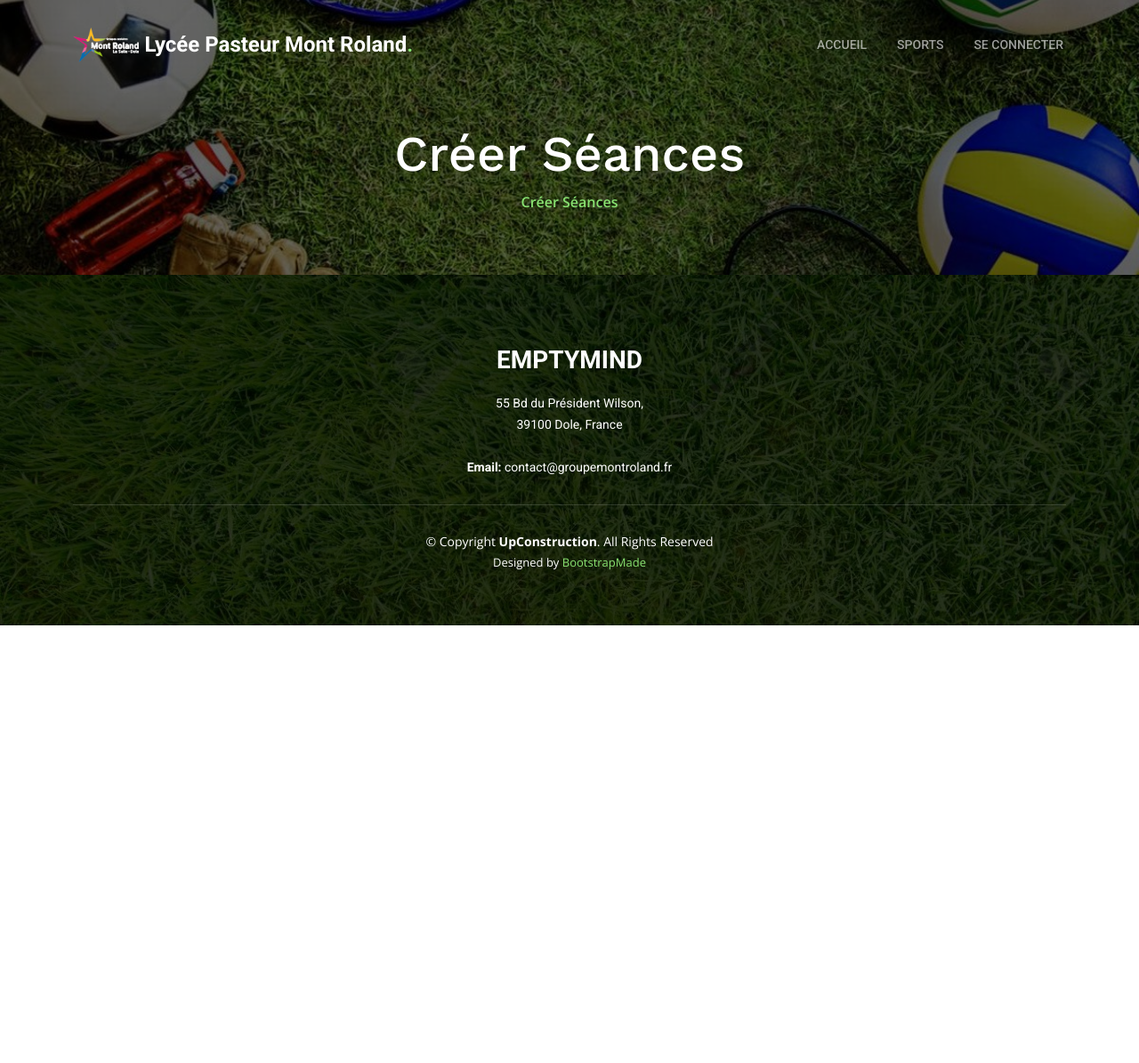
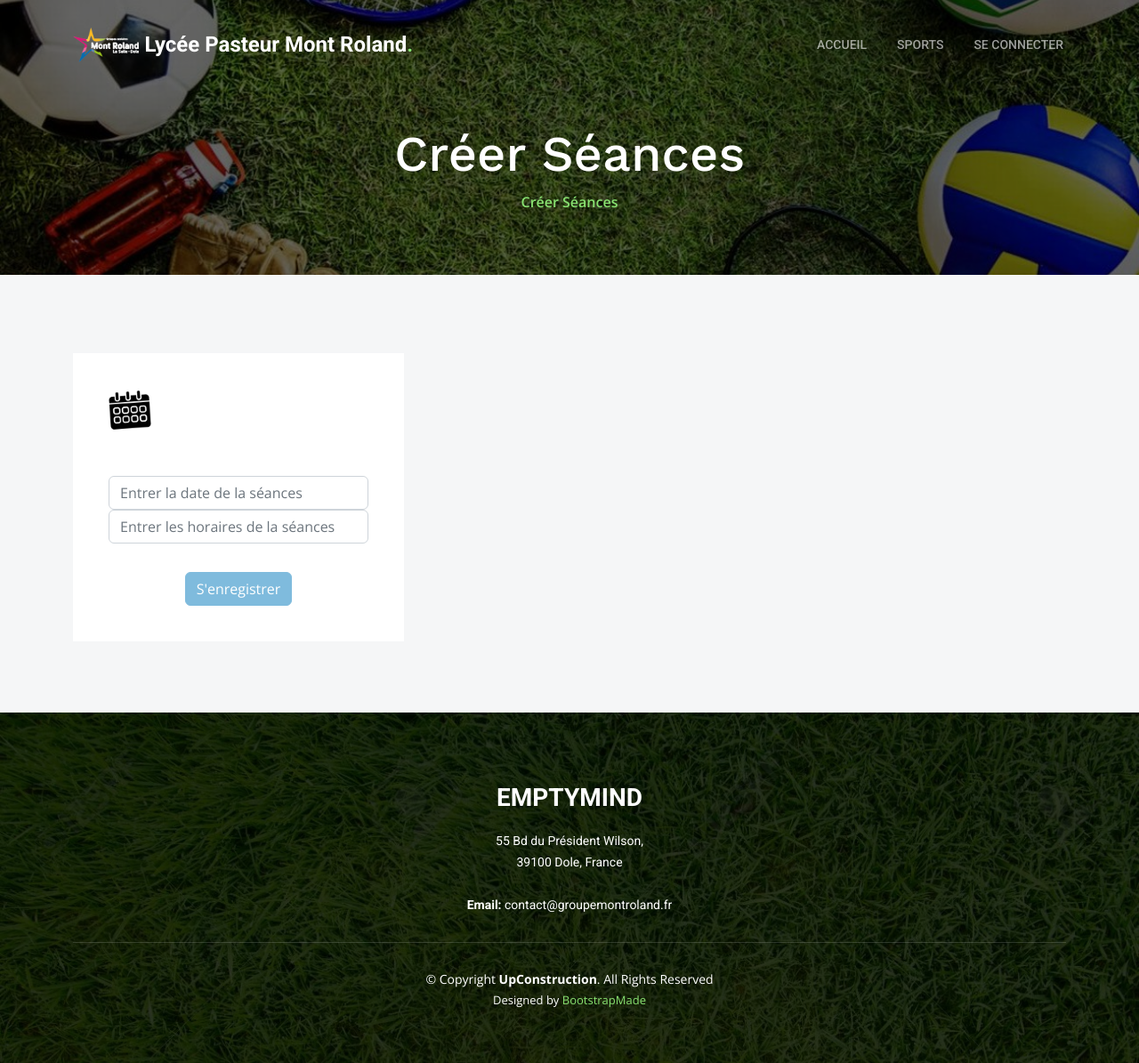
Before and after one commit to Sommaly/CloverleafV2, a PHP site: page /index.php?route=create-seance in a window 1280 px wide. Shown: the whole page at 89% size. Before the commit the page ends 703 px from the top, so only its background shows below. Run offline with PHP 8.4, Linux system fonts and the light colour scheme.

Commit message:
changement

```diff
--- a/page/seance/create-seance.php
+++ b/page/seance/create-seance.php
@@ -7,7 +7,63 @@
           <li>Créer Séances</li>
         </ol>
 
+      </div>
+    </div>
 
 
+
+    <!-- ======= Services Section ======= -->
+    <section id="services" class="services section-bg">
+
+      <div class="container" data-aos="fade-up">
+
+
+
+      <div class="row gy-4">
+
+        <div class="btn_center">
+
+          <div class="col-lg-4 col-md-6" data-aos="fade-up" data-aos-delay="100">
+            <div class="service-item  position-relative">
+              <div class="icon">
+              <img src="././assets/img/calendrier.png" class="img-fluid rounded-start"  alt="...">
+              </div>
+
+              <form action="index.php?route=store-categorie" method="post">
+                  <div class="form-group">
+                  <label for="libelle"></label>
+                  <input type="text" class="form-control" id="libelle" name="libelle" placeholder="Entrer la date de la séances">
+                  </div>
+
+              <form action="index.php?route=store-categorie" method="post">
+                  <div class="form-group">
+                  <label for="libelle"></label>
+                  <input type="text" class="form-control" id="libelle" name="libelle" placeholder="Entrer les horaires de la séances">
+                  </div>
+
+</form>
+
+              <p></p>
+              <div class="btn_center">
+              <button type="button" class="btn">S'enregistrer</button>
+
+            </div>
+
+
+            </div><!-- test -->
+
+          </div><!-- test -->
+
+          </div><!-- End Service Item -->
+
+          </div><!-- End Service Item -->
+
+        </div>
+
       </div>
-    </div>
+    </section><!-- End Services Section -->
+
+
+
+
+  </main><!-- End #main -->
```
Also changed, not shown: page/sport/create-sport.php (+33 -0 lines).
